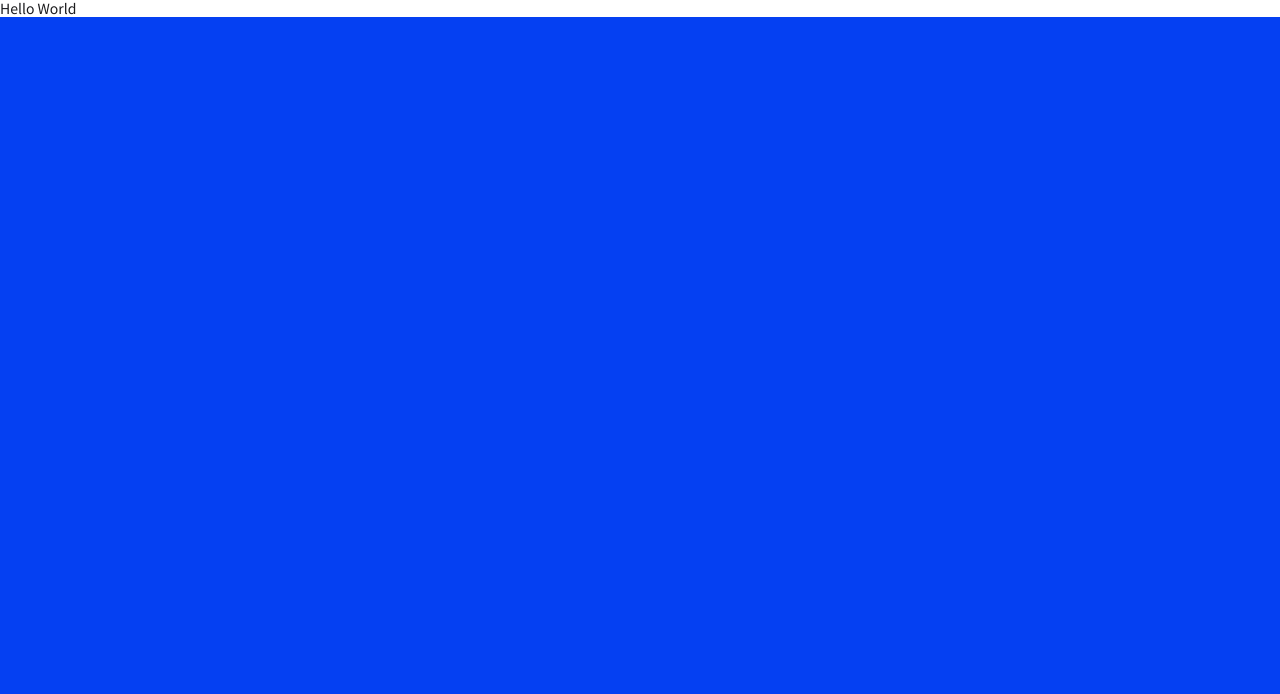
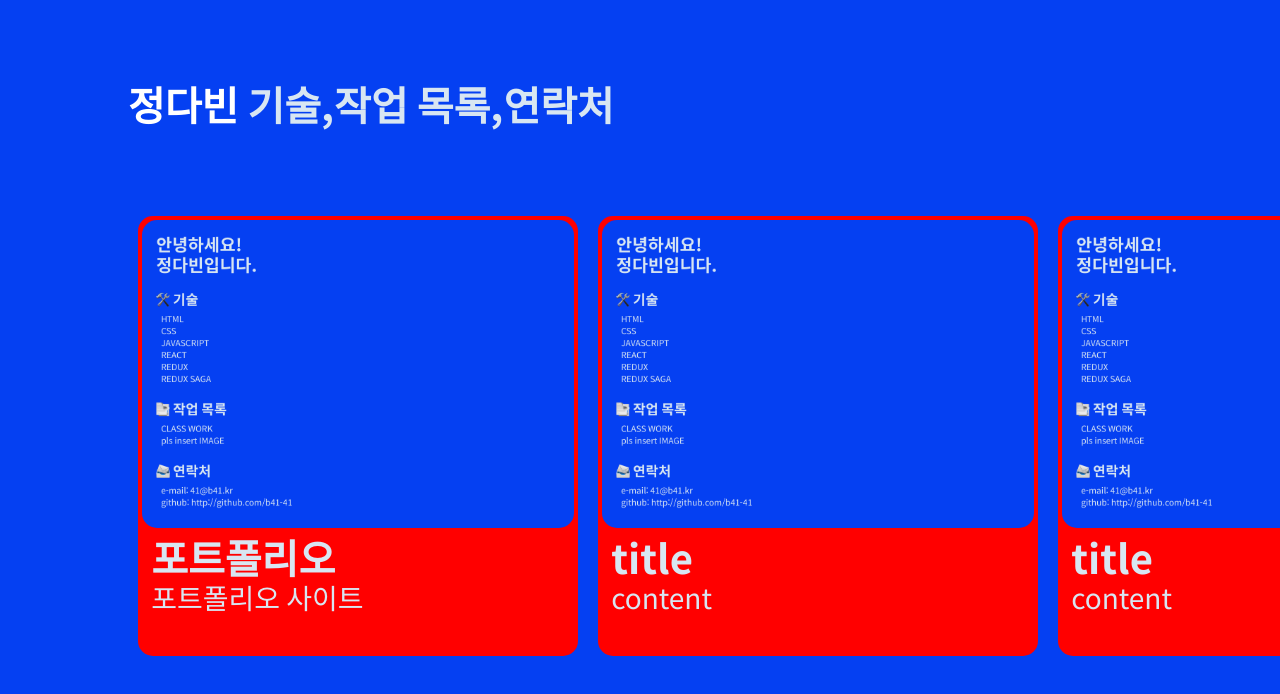
Before and after one commit to b41-41/portfolio, a React (Create React App) app: page /portfolio in a window 1280 px wide. Shown: the top 694 px of the page. Built offline with nearby package versions, Linux system fonts and the light colour scheme.

Commit message:
FEAT 포트폴리오 페이지 마크업
기존에 사용했던 포트폴리오 페이지를 react에 맞춰서 마크업
jsx기준에 맞게 수정

```diff
--- a/public/index.html
+++ b/public/index.html
@@ -24,7 +24,7 @@
       work correctly both with client-side routing and a non-root public URL.
       Learn how to configure a non-root public URL by running `npm run build`.
     -->
-    <title>React App</title>
+    <title>정다빈 - 포트폴리오</title>
   </head>
   <body>
     <noscript>You need to enable JavaScript to run this app.</noscript>
--- a/src/pages/Portfolio.js
+++ b/src/pages/Portfolio.js
@@ -1,11 +1,79 @@
 import React from 'react';
+import { Link } from 'react-router-dom';
 import '../css/default.css';
+import '../css/portfolio.css';
+import imgA from '../img/01_portfolio.png';
 
 const Portfolio = () => {
 
     return (
         <>
-            <p>Hello World</p>
+            <div class="menu">
+                <span class="jeongdabin">
+                    <Link to="/" style={{ color: "white" }}>정다빈 </Link>
+                </span>
+                <span class="menu_list">
+
+                    <Link to="/">
+                        기술,
+                    </Link>
+                    <Link to="/portfolio">
+                        작업 목록,
+                    </Link>
+                    <Link to="/">
+                        연락처
+                    </Link>
+
+                </span>
+            </div>
+            <div class="contents">
+                <a href="http://portfolio.b41.kr/" target="_blank" alt="포트폴리오">
+                    <div class="content_box">
+                        <div class="content_thum">
+                            <img src={imgA} alt="포트폴리오" height="100%" />
+                        </div>
+                        <div class="content_title">
+                            포트폴리오
+                        </div>
+                        <div class="content_explain">
+                            포트폴리오 사이트
+                        </div>
+                    </div>
+                </a>
+
+
+                <div class="content_box">
+                    <div class="content_thum">
+                        <img src={imgA} alt="포트폴리오" height="100%" />
+                    </div>
+                    <div class="content_title">
+                        title
+                    </div>
+                    <div class="content_explain">
+                        content
+                    </div>
+                </div><div class="content_box">
+                    <div class="content_thum">
+                        <img src={imgA} alt="포트폴리오" height="100%" />
+                    </div>
+                    <div class="content_title">
+                        title
+                    </div>
+                    <div class="content_explain">
+                        content
+                    </div>
+                </div><div class="content_box">
+                    <div class="content_thum">
+                        <img src={imgA} alt="포트폴리오" height="100%" />
+                    </div>
+                    <div class="content_title">
+                        title
+                    </div>
+                    <div class="content_explain">
+                        content
+                    </div>
+                </div>
+            </div>
         </>
     )
 };
```
Also changed, not shown: src/img/01_portfolio.png (added).
